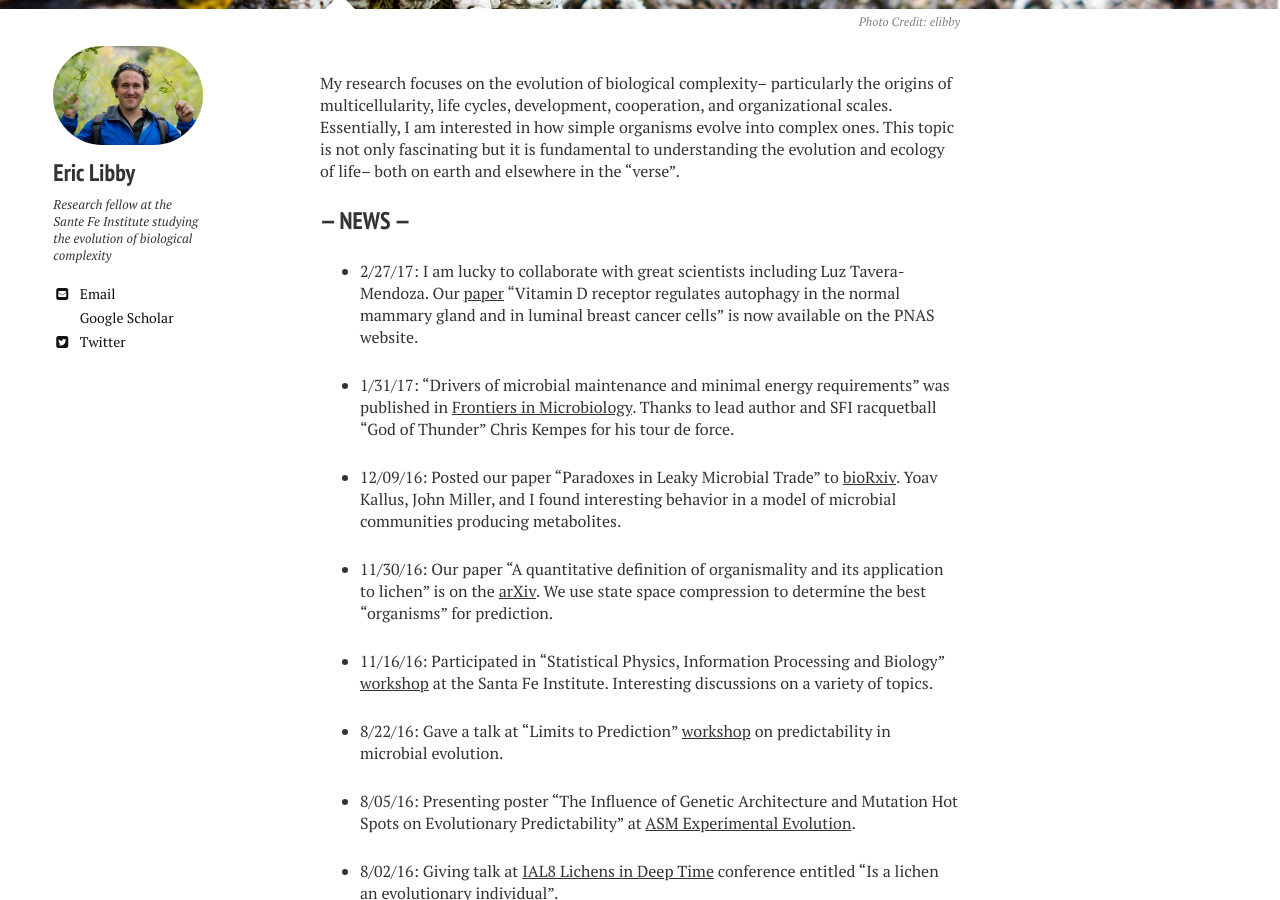
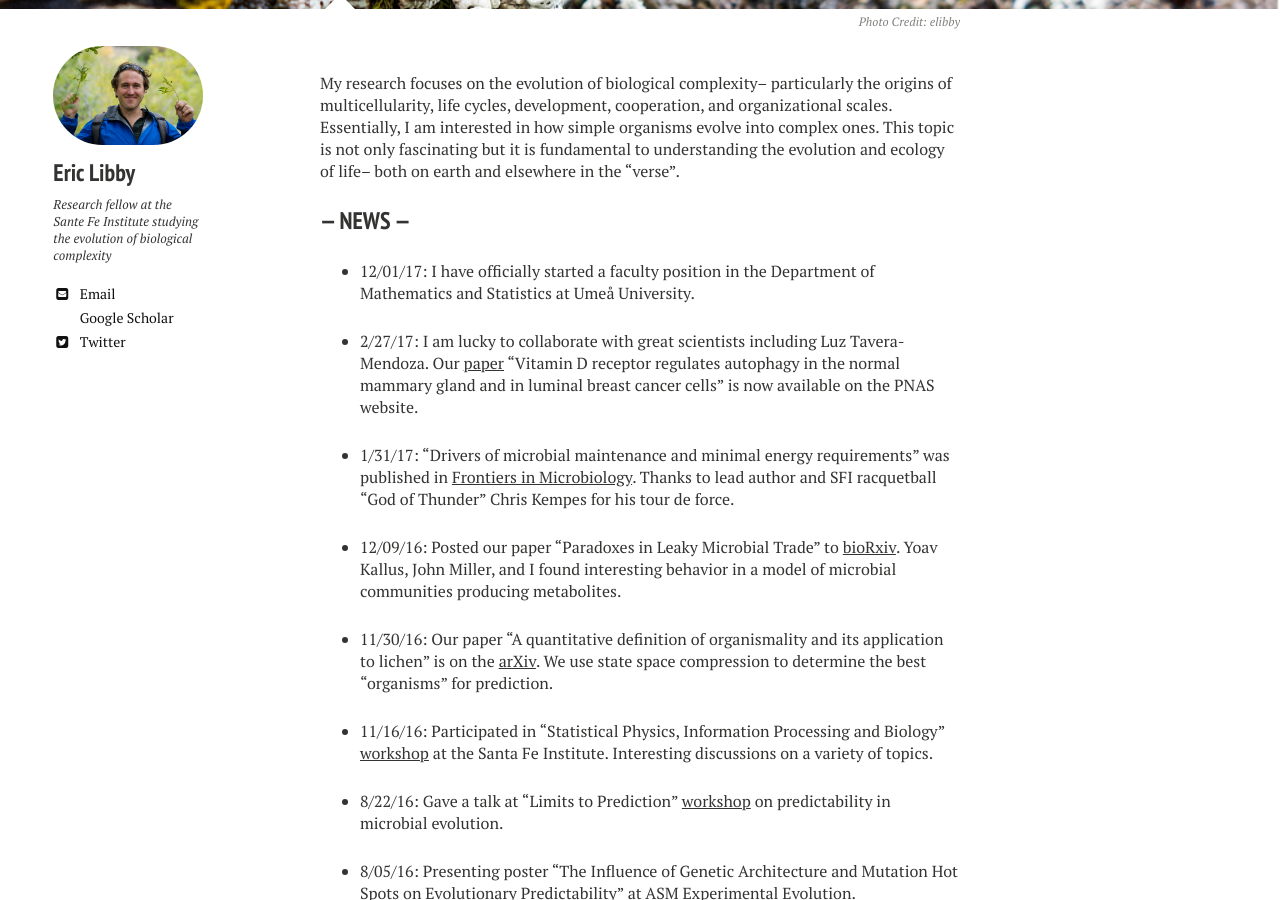
Before and after one commit to ericlibby/oldweb, a Jekyll site: the page built from index.md, in a window 1280 px wide and 900 px high, scrolled down 395 px. Built offline with Jekyll 4.4.1, drawn with Linux system fonts in a browser that asks for light colours; nearby versions of some CDN libraries.

Commit message:
added fac

```diff
--- a/index.md
+++ b/index.md
@@ -10,6 +10,9 @@ image:
 My research focuses on the evolution of biological complexity-- particularly the origins of multicellularity, life cycles, development, cooperation, and organizational scales. Essentially, I am interested in how simple organisms evolve into complex ones. This topic is not only fascinating but it is fundamental to understanding the evolution and ecology of life-- both on earth and elsewhere in the "verse".
 
 ### --- NEWS ---
+
+- 12/01/17: I have officially started a faculty position in the Department of Mathematics and Statistics at Ume&aring; University.
+
 - 2/27/17: I am lucky to collaborate with great scientists including Luz Tavera-Mendoza. Our [paper](http://www.pnas.org/content/early/2017/02/24/1615015114) "Vitamin D receptor regulates autophagy in the normal mammary gland and in luminal breast cancer cells" is now available on the PNAS website.
 
 - 1/31/17: "Drivers of microbial maintenance and minimal energy requirements" was published in [Frontiers in Microbiology](https://www.ncbi.nlm.nih.gov/pmc/articles/PMC5281582/pdf/fmicb-08-00031.pdf). Thanks to lead author and SFI racquetball "God of Thunder" Chris Kempes for his tour de force.
```
Also changed, not shown: 1 other file.
